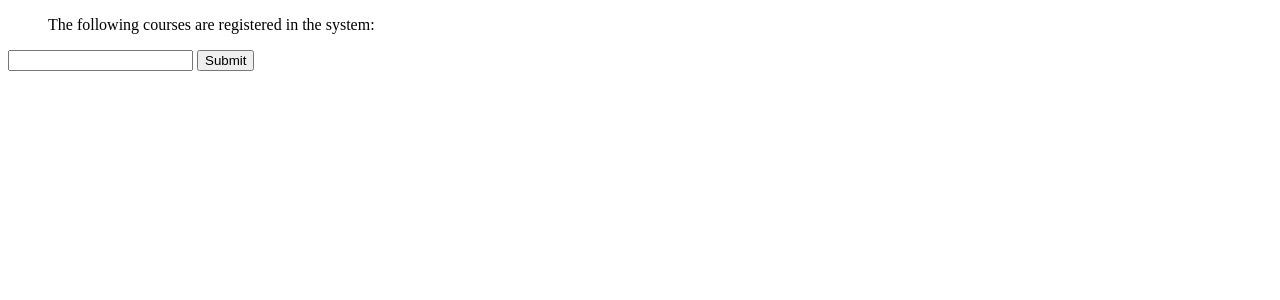
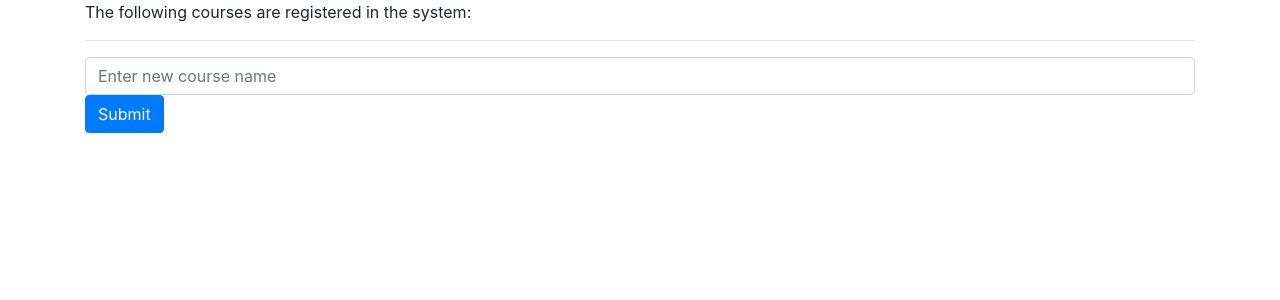
Before and after one commit to AlidaHartwell/umbc-submitsystem, a Django app: page /submitsys/courses in a window 1280 px wide. Shown: the top 300 px of the page. Run offline with Django 3.2, Linux system fonts and the light colour scheme; data that the repository does not hold is empty; some libraries are stand-ins or nearby versions.

Commit message:
Submit System (Partial)
Foreign key errors on assignment create redirect

```diff
--- a/mysite/submitsys/models.py
+++ b/mysite/submitsys/models.py
@@ -22,7 +22,7 @@ class Student(models.Model):
 
 class Submission(models.Model):
     student = models.ForeignKey(Student, on_delete=models.CASCADE)
-    file_name = models.CharField(max_length=15) # Directory of submissions
+    file_name = models.CharField(max_length=15)  # Directory of submissions
     assignment_fk = models.ForeignKey(Assignment, on_delete=models.CASCADE)
     mongo_db = models.CharField(max_length=512, default="NULL")
 
--- a/mysite/submitsys/templates/submitsys/assignment.html
+++ b/mysite/submitsys/templates/submitsys/assignment.html
@@ -10,7 +10,7 @@
     <li>{{assignment.assignment_name}}</li>
     {% endfor %}
 </ul>
-<form action="{% url 'assignment_create' %}" method="post">
+<form action="{% url 'assignment_create' course_id %}" method="post">
     {% csrf_token %}
     <input type="textarea" name="assignmentName" value=""/>
     <input type="submit" value="Submit"/>
--- a/mysite/submitsys/templates/submitsys/course.html
+++ b/mysite/submitsys/templates/submitsys/course.html
@@ -3,18 +3,28 @@
 <head>
     <meta charset="UTF-8">
     <title>The course console</title>
+    <link rel="stylesheet" href="https://stackpath.bootstrapcdn.com/bootstrap/4.3.1/css/bootstrap.min.css"
+          integrity="sha384-ggOyR0iXCbMQv3Xipma34MD+dH/1fQ784/j6cY/iJTQUOhcWr7x9JvoRxT2MZw1T" crossorigin="anonymous">
+
 </head>
 <body>
-<ul>
+<div class="container">
     The following courses are registered in the system:
-    {% for course in courses %}
-    <li>{{course.course_name}}</li>
-    {% endfor %}
-</ul>
-<form action="{% url 'course_create' %}" method="post">
-    {% csrf_token %}
-    <input type="textarea" name="courseName" value=""/>
-    <input type="submit" value="Submit"/>
-</form>
+    <div class="list-group">
+        {% for course in courses %}
+        <a href="{% url 'assignment_console' course.id %}" class="list-group-item list-group-item-action">{{course.course_name}}</a>
+        {% endfor %}
+    </div>
+</div>
+<div class="container">
+<hr/>
+    <form action="{% url 'course_create' %}" method="post">
+        <div class="form-group">
+            {% csrf_token %}
+            <input type="textarea" class='form-control' name="courseName" placeholder="Enter new course name" value=""/>
+            <button type="submit" class="btn btn-primary">Submit</button>
+        </div>
+    </form>
+</div>
 </body>
 </html>
--- a/mysite/submitsys/templates/submitsys/index.html
+++ b/mysite/submitsys/templates/submitsys/index.html
@@ -1 +1,2 @@
 {% load bootstrap4 %}
+<link href="{% static 'css/project.css' %}" rel="stylesheet">
--- a/mysite/submitsys/urls.py
+++ b/mysite/submitsys/urls.py
@@ -6,8 +6,8 @@ urlpatterns = [
     path('', views.index, name='index'),
     path('courses', views.course_console, name='course_console'),
     path('courses/create', views.course_create, name='course_create'),
-    path('courses/assignments', views.assignment_console, name='assignment_console'),
-    path('courses/assignments/create', views.assignment_create, name='assignment_create'),
+    path('courses/<int:course_id>/assignments', views.assignment_console, name='assignment_console'),
+    path('courses/<int:course_id>/assignments/create', views.assignment_create, name='assignment_create'),
     path('<int:assignment_id>/', views.detail, name='detail'),
     path('<int:assignment_id>/student/', views.student, name='student'),
 ]
--- a/mysite/submitsys/views.py
+++ b/mysite/submitsys/views.py
@@ -20,21 +20,24 @@ def course_console(request):
 def course_create(request):
     course = Course.objects.create(course_name=request.POST['courseName'])
     course.save()
-    return HttpResponse("we did it:  " + str(course.id))
+    return HttpResponseRedirect(reverse('course_console'))
 
 
-def assignment_console(request):
+def assignment_console(request, course_id):
     context = {
         "assignments": Assignment.objects.all(),
+        "course_id": course_id,
     }
     template = loader.get_template('submitsys/assignment.html')
     return HttpResponse(template.render(context, request))
 
 
-def assignment_create(request):
-    assignment = Assignment.objects.create(assignment_name=request.POST['assignmentName'], point_value=0)
+def assignment_create(request, course_id):
+    assignment = Assignment.objects.create(assignment_name=request.POST['assignmentName'],
+                                           course_fk=Course.objects.get(pk=course_id),
+                                           point_value=0)
     assignment.save()
-    return HttpResponse("we did it:  " + str(assignment.id))
+    return HttpResponseRedirect(reverse('assignment_console'))
 
 
 def detail(request, assignment_id):
```
Also changed, not shown: mysite/submitsys/static/css/all.css (added).
